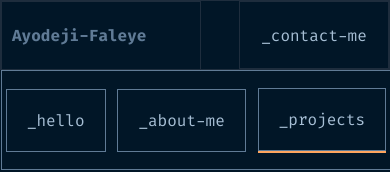
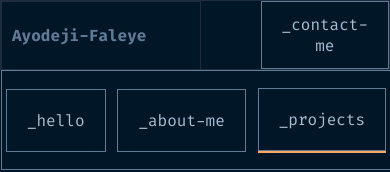
Before and after one commit to Ayodejisamuel/Ayodeji-Faleye-Portfolio, a React (Create React App) app: page /Ayodeji-Faleye-Portfolio/projects in a window 390 px wide. Shown: the top 172 px of the page. Built offline with nearby package versions, Linux system fonts and the light colour scheme.

Commit message:
basename adjustment

```diff
--- a/package.json
+++ b/package.json
@@ -1,6 +1,6 @@
 {
   "homepage": "http://Ayodejisamuel.github.io/Ayodeji-Faleye-Portfolio",
-  "name": "my-app",
+  "name": "ayodeji-faleye-portfolio",
   "version": "0.1.0",
   "private": true,
   "dependencies": {
--- a/src/App.js
+++ b/src/App.js
@@ -16,9 +16,9 @@ function App() {
           <div className="App">
             <Routes>
               <Route exact path="/" element={<Home />} />
-              <Route path="/projects" element={<Projects />} />
-              <Route path="/about" element={<About />} />
-              <Route path="/contact-me" element={<Contact />} />
+              <Route path="projects" element={<Projects />} />
+              <Route path="about" element={<About />} />
+              <Route path="contact-me" element={<Contact />} />
             </Routes>
           </div>
         </>
--- a/src/components/navbar/Navbar.css
+++ b/src/components/navbar/Navbar.css
@@ -32,7 +32,7 @@ nav {
   padding-left: 5%;
 }
 
-.nav-links li {
+.route-links {
   color: #a7bfd5;
   border: 1px #1e2d3d solid;
   border-bottom: none;
@@ -53,11 +53,11 @@ nav {
   width: 150px;
 }
 
-.nav-contact li:hover {
+.route-links:hover {
   color: #fea55f;
 }
 
-.nav-links li:hover {
+.route-links:hover {
   color: #fea55f;
 }
 
@@ -88,7 +88,7 @@ nav {
     padding: 0 1%;
   }
 
-  .nav-links li {
+  .route-links {
     border: none;
     padding: 20px;
     width: 100%;
@@ -109,7 +109,7 @@ nav {
 }
 
 @media (max-width: 380px) {
-  .nav-links li {
+  .route-links {
     padding: 15px;
   }
 }
--- a/src/components/navbar/Navbar.jsx
+++ b/src/components/navbar/Navbar.jsx
@@ -3,6 +3,7 @@ import "./Navbar.css";
 import { NavLink } from "react-router-dom";
 import Aos from "aos";
 import "aos/dist/aos.css";
+import { Link } from "react-router-dom";
 
 function Navbar() {
 
@@ -22,36 +23,35 @@ function Navbar() {
             </div>
           </div>
 
-          <ul className="nav-links flex">
+          <div className="nav-links flex">
             <NavLink
               to="/"
               className={({ isActive }) => (isActive ? "active" : "inactive")}
             >
-              <li data-aos="fade-down">_hello</li>
+
+              <Link to='/' className="route-links"  data-aos="fade-down >_hello">_hello</Link>
             </NavLink>
             <NavLink to="/about">
-              <li data-aos="fade-down" data-aos-delay="350">
-                _about-me
-              </li>
+
+              <Link to="/about" className="route-links" data-aos="fade-down" data-aos-delay="350">_about-me</Link>
             </NavLink>
             <NavLink to="/projects">
-              <li data-aos="fade-down" data-aos-delay="400">
-                _projects
-              </li>
+
+
+              <Link to="/about" className="route-links" data-aos="fade-down" data-aos-delay="400">_projects</Link>
             </NavLink>
-          </ul>
+          </div>
         </div>
 
-        <ul className="nav-contact">
+        <div className="nav-contact">
           <NavLink
             to="/contact-me"
             className={({ isActive }) => (isActive ? "active" : "inactive")}
           >
-            <li data-aos="fade-down" data-aos-delay="450">
-              _contact-me
-            </li>
+
+            <Link to="/about" className="route-links" data-aos="fade-down" data-aos-delay="450">_contact-me</Link>
           </NavLink>
-        </ul>
+        </div>
       </div>
     </nav>
   );
```
